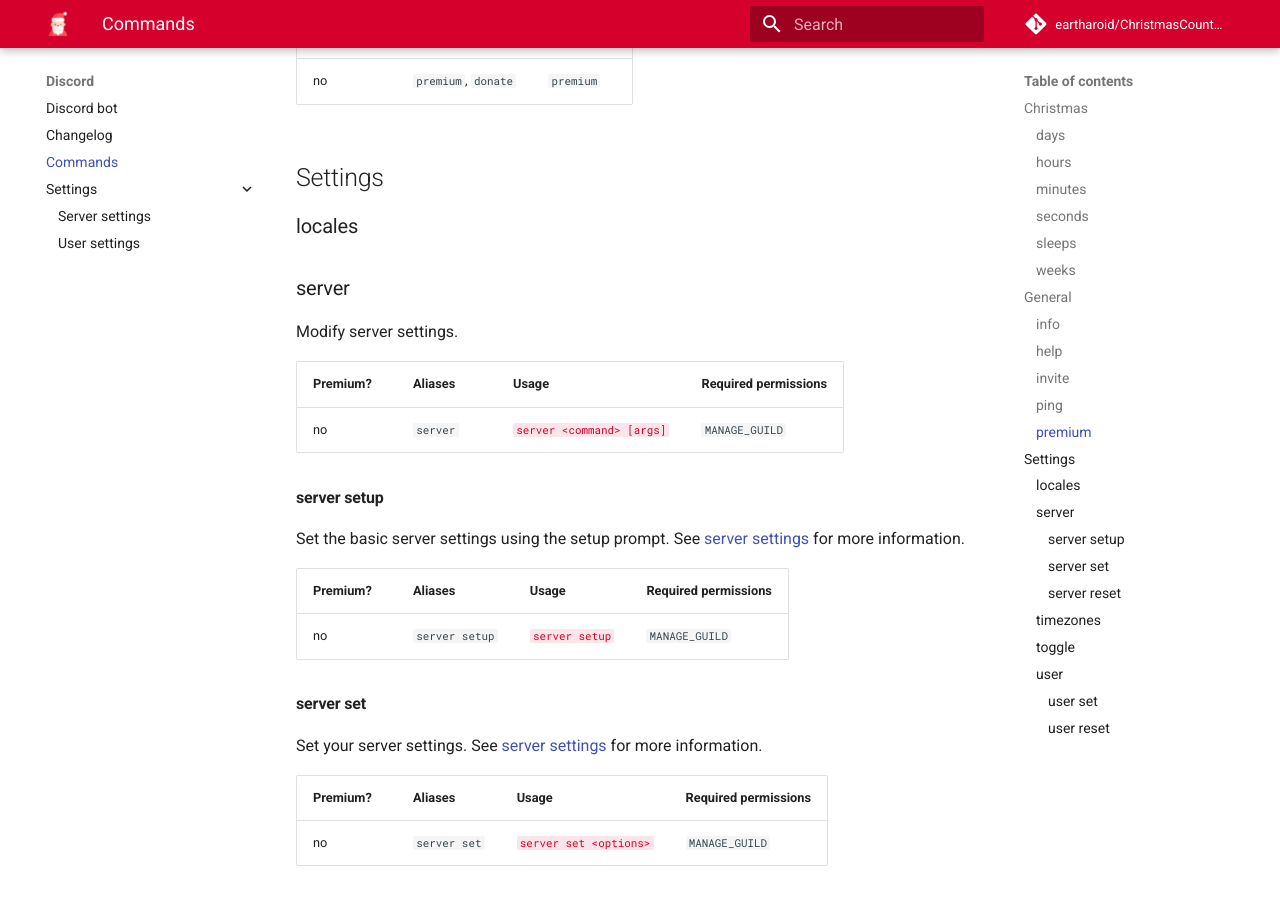
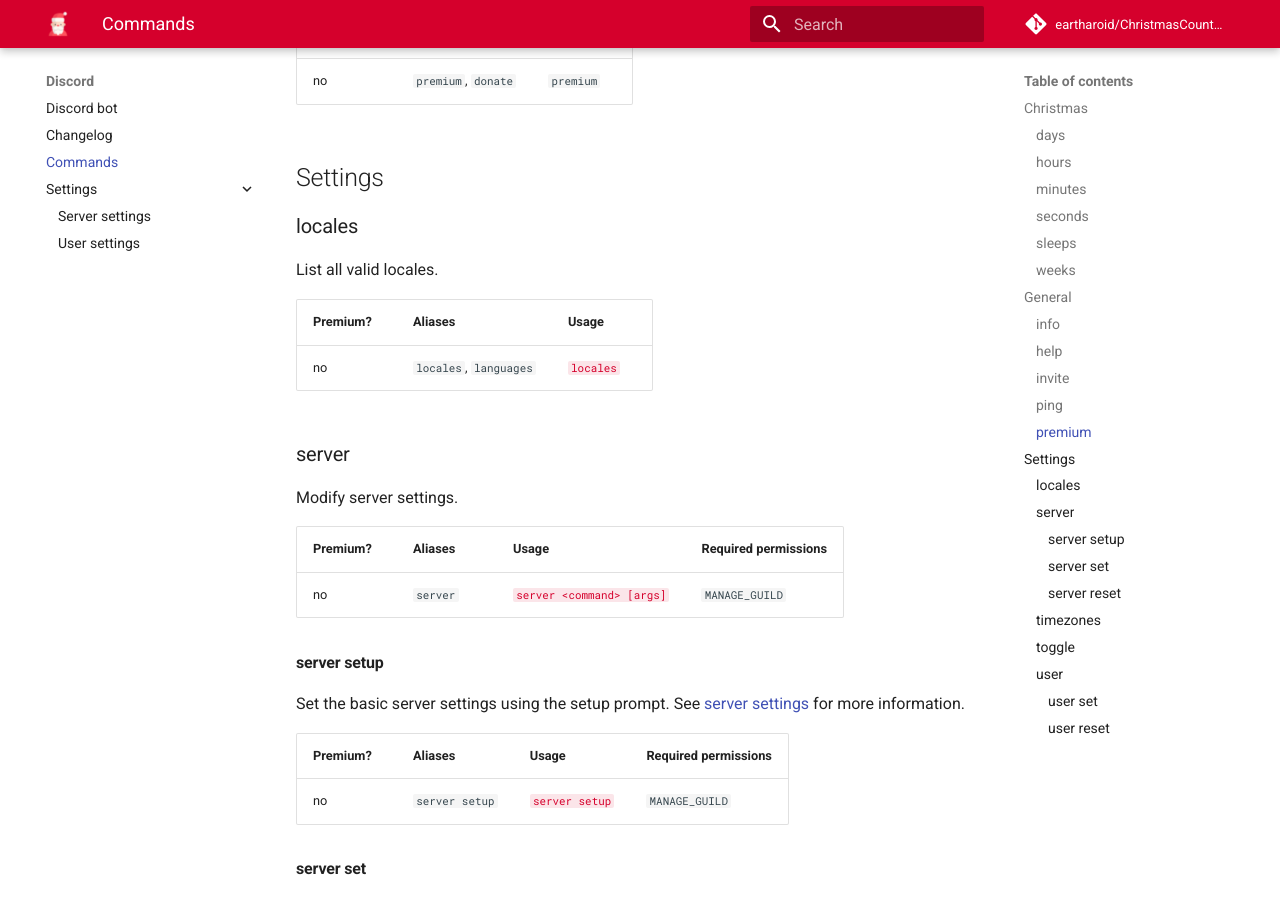
Before and after one commit to christmas-countdown/docs, an MkDocs documentation site: the page built from docs/discord/commands.md, in a window 1280 px wide and 900 px high, scrolled down 3157 px. Built offline with MkDocs 1.6.1 and Material for MkDocs 9.7.7, drawn with Linux system fonts in a browser that asks for light colours; comment, search, counter and statistics services are not loaded.

Commit message:
Add locales command

```diff
--- a/docs/discord/commands.md
+++ b/docs/discord/commands.md
@@ -111,6 +111,12 @@ Get premium by donating.
 
 ### locales
 
+List all valid locales.
+
+|Premium?|Aliases|Usage|
+|---|---|---|
+|no|`locales`, `languages`|[`locales`](/locales)|
+
 ### server
 
 Modify server settings.
```
